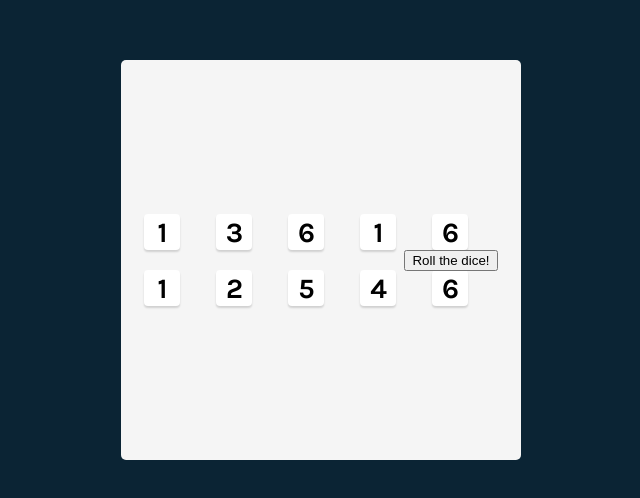
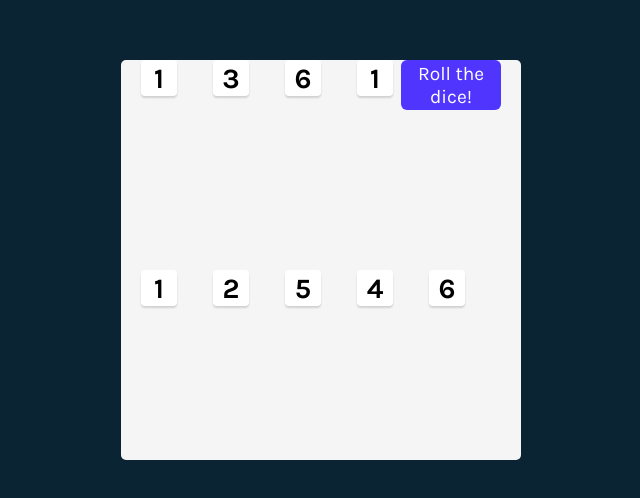
Before and after one commit to jacquikeating/tenzies, a React (Vite) app: page / in a window 1280 px wide. Shown: the part 140-638 px from the top of the page, without its empty margins (319-959 px from the left). Built offline with nearby package versions, Linux system fonts and the light colour scheme.

Commit message:
Styled roll button

```diff
--- a/index.css
+++ b/index.css
@@ -25,7 +25,7 @@
     height: 100%;
     border-radius: 5px;
     display: flex;
-    align-items: center;
+    align-items: space-evenly;
     justify-content: center;
 }
 
@@ -35,9 +35,14 @@
     grid-gap: 20px;
 }
 
+button {
+    cursor: pointer;
+    border: none;
+    font-family: Karla, sans-serif;
+}
+
 .die {
     background: #fff;
-    border: none;
     border-radius: 4px;
     box-shadow: 0px 2px 2px 0px #00000026;
     width: 36px;
@@ -47,6 +52,13 @@
     align-items: center;
     font-weight: bold;
     font-size: 1.75rem;
-    font-family: Karla, sans-serif;
-    cursor: pointer;
 }
+
+.roll-btn {
+    height: 50px;
+    width: 100px;
+    border-radius: 6px;
+    background-color: #5035FF;
+    color: white;
+    font-size: 1.2rem;
+}
```
